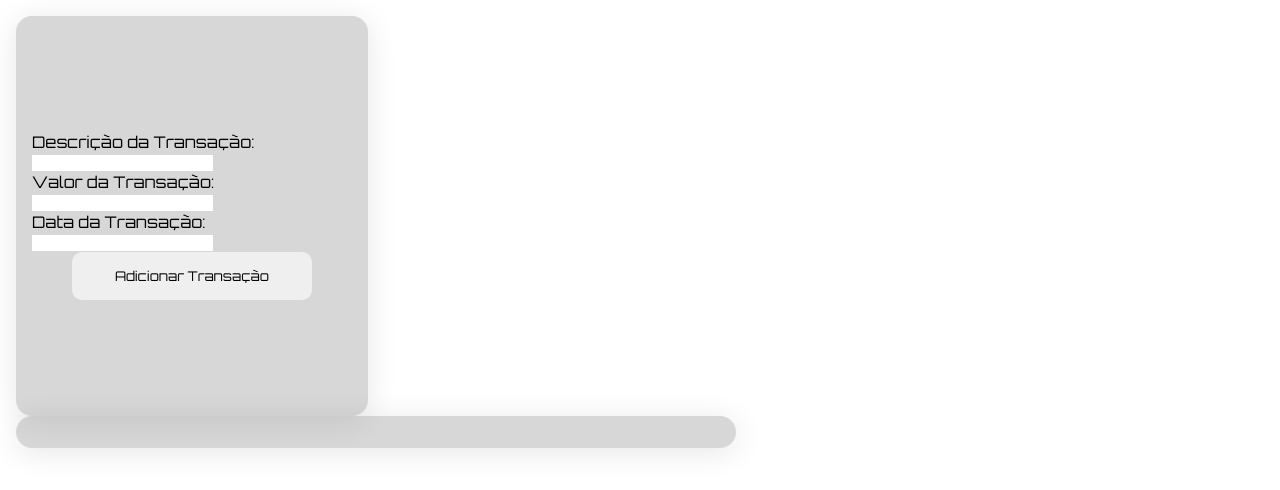
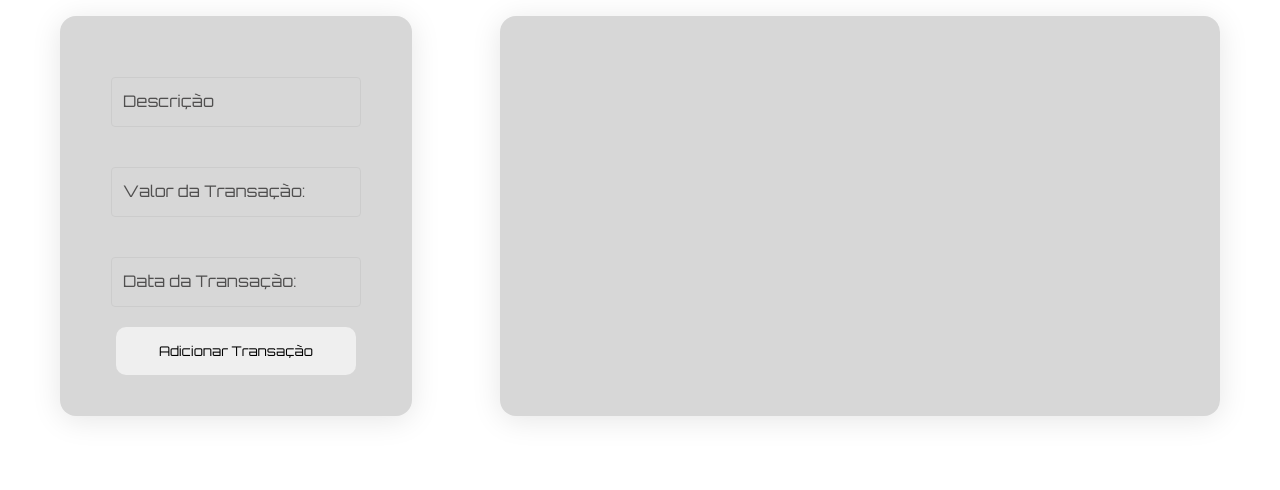
Before and after one commit to MyDevVinicius/Consumindo-API, a website: page index.html in a window 1280 px wide. Drawn offline with Linux system fonts and the light colour scheme; no server answers.

Commit message:
Refactor: Ajustando types e label de inputs

```diff
--- a/db.json
+++ b/db.json
@@ -1,4 +1,3 @@
 {
-
-
+  "transações": []
 }
--- a/index.html
+++ b/index.html
@@ -9,24 +9,31 @@
 <body>
     <section id="Dashboard">
 
+        <div class="card entradas"></div>
+        <div class="card Saidas"></div>
+
 
     </section>
+
+<div class="CRUD">
     <section id="FormRequest">
         <main>
             <form>
-            <div>
-                <label for="description">Descrição da Transação:</label>
-                <input type="text" name="description" id="description">
+                <div class="input-group">
+                    <input type="text" id="DescriptionTransition" placeholder=" " >
+                    <label for="DescriptionTransition">Descrição</label>
                   </div>
 
-            <div>
+
+                <div class="input-group">
+
+                    <input type="text" name="ValueTransition" id="ValueTransition" placeholder=" ">
                     <label for="ValueTransition">Valor da Transação:</label>
-                <input type="text" name="ValueTransition" id="ValueTransition">
                 </div>
 
-            <div>
+                <div class="input-group">
+                    <input type="datetime" name="DateTransition" id="DateTransition" placeholder=" ">
                     <label for="DateTransition">Data da Transação:</label>
-                <input type="datetime" name="DateTransition" id="DateTransition">
                 </div>
 
                 <button id="SendNewTransition">Adicionar Transação</button>
@@ -38,7 +45,10 @@
 
     <section id="ListTrasition">
 
+
     </section>
+</div>
+
 
 
     <script src="script.js"></script>
```
Lines whose indentation alone changed are shown as unchanged.
